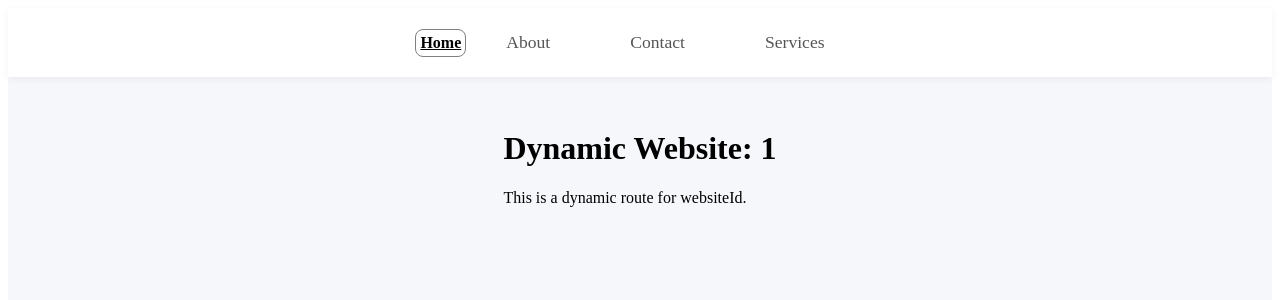
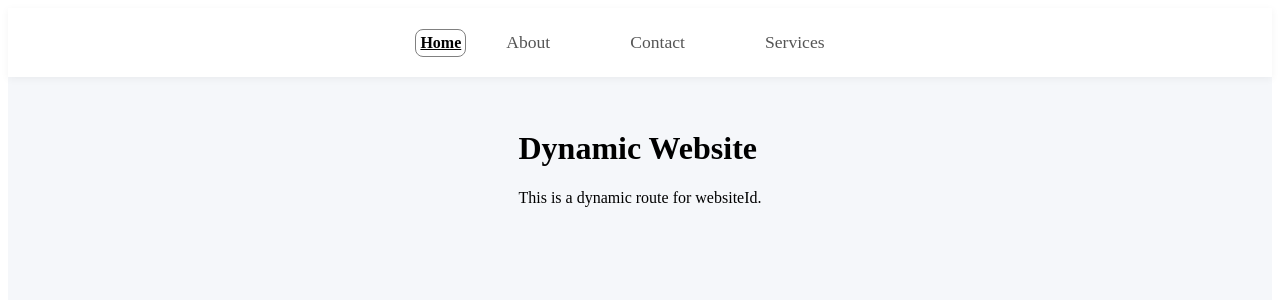
Before and after one commit to umar-toddleapp/cb-published-vercel, a Next.js app: page /1 in a window 1280 px wide. Shown: the top 300 px of the page. Built offline with nearby package versions, Linux system fonts and the light colour scheme.

Commit message:
chore: added static export

```diff
--- a/next.config.js
+++ b/next.config.js
@@ -2,6 +2,7 @@ const path = require("path");
 
 /** @type {import('next').NextConfig} */
 const nextConfig = {
+  output: "export",
   images: {
     // Required for static export (CSR): Next.js Image Optimization API doesn't work without a server
     unoptimized: true,
--- a/src/app/[websiteId]/about/page.module.scss
+++ /dev/null
@@ -1,15 +0,0 @@
-.container {
-  min-height: 100vh;
-  background: linear-gradient(135deg, #f8ffae 0%, #43c6ac 100%);
-  display: flex;
-  flex-direction: column;
-  align-items: center;
-}
-.main {
-  margin-top: 3rem;
-  padding: 2rem;
-  background: #fff;
-  border-radius: 16px;
-  box-shadow: 0 4px 24px rgba(0, 0, 0, 0.08);
-  text-align: center;
-}
--- a/src/app/[websiteId]/contact/page.module.scss
+++ /dev/null
@@ -1,15 +0,0 @@
-.container {
-  min-height: 100vh;
-  background: linear-gradient(135deg, #fbc2eb 0%, #a6c1ee 100%);
-  display: flex;
-  flex-direction: column;
-  align-items: center;
-}
-.main {
-  margin-top: 3rem;
-  padding: 2rem;
-  background: #fff;
-  border-radius: 16px;
-  box-shadow: 0 4px 24px rgba(0, 0, 0, 0.08);
-  text-align: center;
-}
--- a/src/app/[websiteId]/home/page.module.scss
+++ /dev/null
@@ -1,15 +0,0 @@
-.container {
-  min-height: 100vh;
-  background: linear-gradient(135deg, #e0eafc 0%, #cfdef3 100%);
-  display: flex;
-  flex-direction: column;
-  align-items: center;
-}
-.main {
-  margin-top: 3rem;
-  padding: 2rem;
-  background: #fff;
-  border-radius: 16px;
-  box-shadow: 0 4px 24px rgba(0, 0, 0, 0.08);
-  text-align: center;
-}
--- a/src/app/[websiteId]/page.js
+++ b/src/app/[websiteId]/page.js
@@ -1,15 +1,20 @@
-"use client";
 import Navbar from "../../components/Navbar";
 import styles from "./page.module.scss";
 
-export default function Website({ params }) {
+export default function Website() {
   return (
     <div className={styles.container}>
       {/* <Navbar /> */}
       <main className={styles.main}>
-        <h1>Dynamic Website: {params.websiteId}</h1>
+        <h1>Dynamic Website</h1>
         <p>This is a dynamic route for websiteId.</p>
       </main>
     </div>
   );
 }
+
+export async function generateStaticParams() {
+  // Example: fetch website IDs from an API or define statically
+  // Replace with your own logic as needed
+  return [{ websiteId: "" }];
+}
--- a/src/app/[websiteId]/services/page.module.scss
+++ /dev/null
@@ -1,15 +0,0 @@
-.container {
-  min-height: 100vh;
-  background: linear-gradient(135deg, #c2e9fb 0%, #81a4fd 100%);
-  display: flex;
-  flex-direction: column;
-  align-items: center;
-}
-.main {
-  margin-top: 3rem;
-  padding: 2rem;
-  background: #fff;
-  border-radius: 16px;
-  box-shadow: 0 4px 24px rgba(0, 0, 0, 0.08);
-  text-align: center;
-}
```
Also changed, not shown: src/app/[websiteId]/about/page.js (deleted, +0 -15 lines), src/app/[websiteId]/contact/page.js (deleted, +0 -15 lines), src/app/[websiteId]/home/page.js (deleted, +0 -15 lines), src/app/[websiteId]/services/page.js (deleted, +0 -15 lines).
